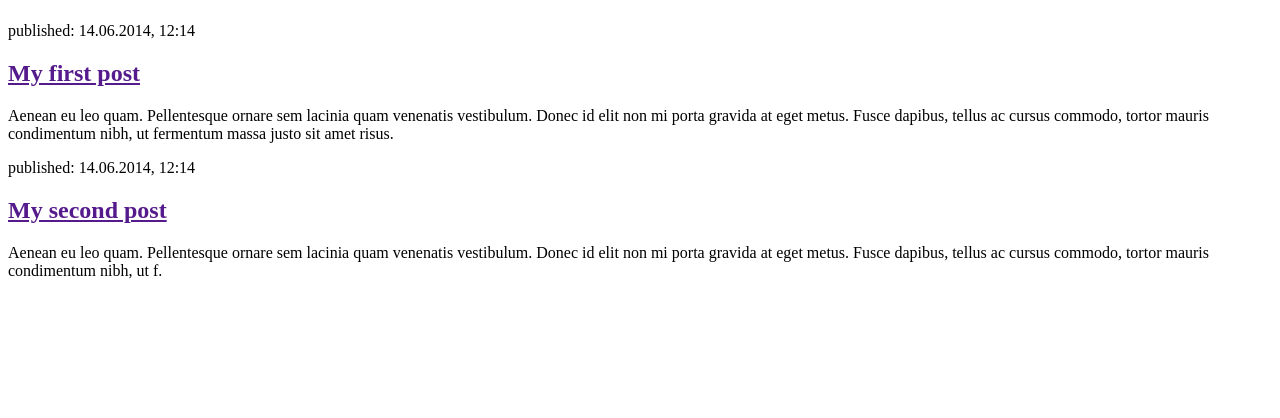
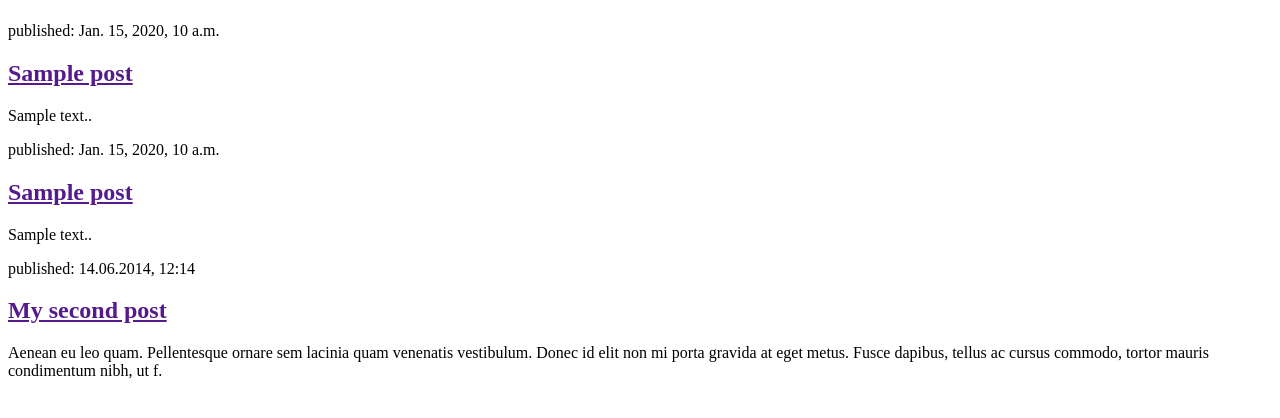
Before and after one commit to keedcode/my_first_blog, a Django app: page / in a window 1280 px wide. Shown: the part 58-476 px from the top of the page. Run offline with Django 5.2, Linux system fonts and the light colour scheme; tables that the repository leaves empty hold one stand-in row (values such as "Sample post").

Commit message:
modified templates to display posts from database

```diff
--- a/blog/templates/blog/post_list.html
+++ b/blog/templates/blog/post_list.html
@@ -8,11 +8,21 @@
             <h1><a href="/">Koboko's Blog</a></h1>
         </header>
 
-        <article>
-            <time>published: 14.06.2014, 12:14</time>
-            <h2><a href="">My first post</a></h2>
-            <p>Aenean eu leo quam. Pellentesque ornare sem lacinia quam venenatis vestibulum. Donec id elit non mi porta gravida at eget metus. Fusce dapibus, tellus ac cursus commodo, tortor mauris condimentum nibh, ut fermentum massa justo sit amet risus.</p>
-        </article>
+        {% for post in posts %}
+            <article>
+                <time>published: {{ post.published_at }}</time>
+                <h2><a href="">{{ post.title }}</a></h2>
+                <p>{{ post.text|linebreaksbr }}.</p>
+            </article>
+        {% endfor %}
+
+        {% for post in posts %}
+            <article>
+                <time>published: {{ post.published_at }}</time>
+                <h2><a href="">{{ post.title }}</a></h2>
+                <p>{{ post.text|linebreaksbr }}.</p>
+            </article>
+        {% endfor %}
 
         <article>
             <time>published: 14.06.2014, 12:14</time>
--- a/blog/views.py
+++ b/blog/views.py
@@ -1,5 +1,10 @@
 from django.shortcuts import render
+from django.utils import timezone
 
+# Include the model we have written in models.py
+from .models import Post
 # Create your views here.
 def post_list(request):
-    return render(request, 'blog/post_list.html', {})
+    # This is a variable for our queryset
+    posts = Post.objects.filter(published_at__lte=timezone.now()).order_by('published_at')
+    return render(request, 'blog/post_list.html', {'posts':posts})
```
